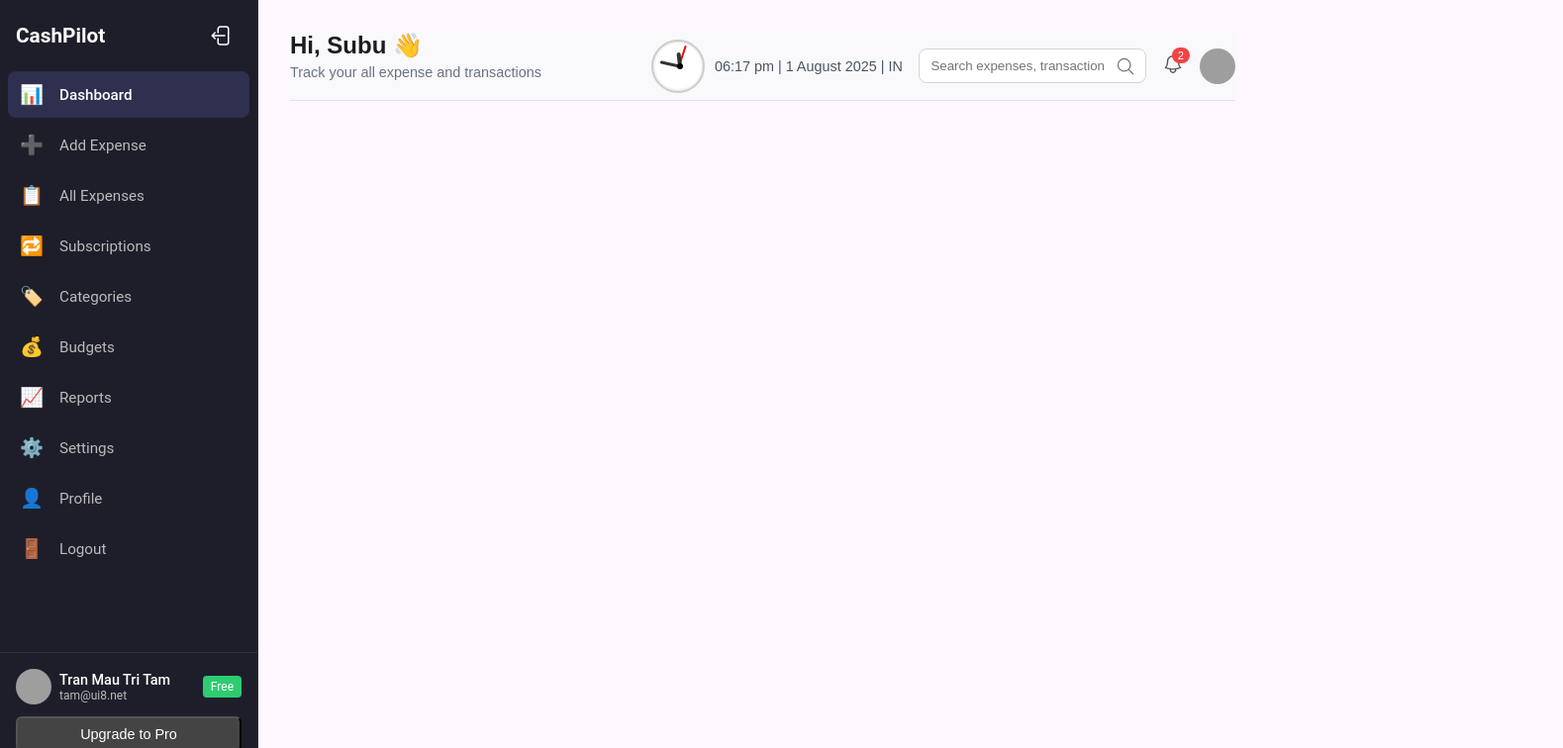
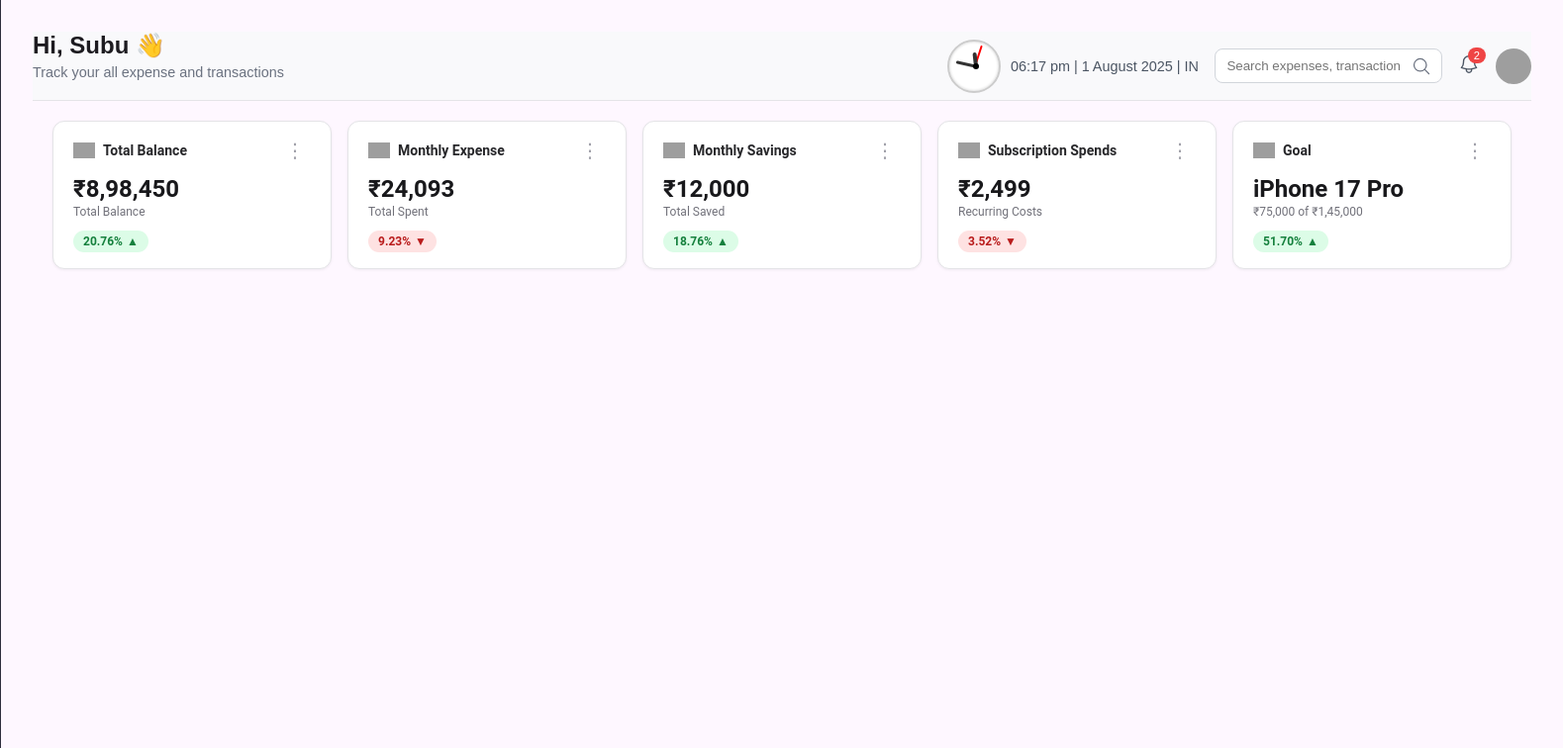
Before and after one commit to Surajpr21/CashPilot, a React (Create React App) app: page /dashboard in a window 1280 px wide. Shown: the top 756 px of the page at 99% size, 1579 px wide, since content can reach past the window. Built offline with nearby package versions, Linux system fonts and the light colour scheme; grey boxes are pictures that could not be loaded.

Commit message:
Add StatsCards component and integrate it into the Dashboard

```diff
--- a/src/components/Dashboard/Dashboard.jsx
+++ b/src/components/Dashboard/Dashboard.jsx
@@ -3,6 +3,7 @@ import React, { useState } from "react";
 import "./Dashboard.css";
 import Sidebar from "../Dashboard/Sidebar/Sidebar";
 import DashboardHeader from "../Dashboard/DashboardHeader/DashboardHeader";
+import StatsCards from "../Dashboard/StatsCard/StatsCards";
 
 const Dashboard = () => {
   const [isSidebarExpanded, setIsSidebarExpanded] = useState(true);
@@ -20,6 +21,9 @@ const Dashboard = () => {
         }`}
       >
          <DashboardHeader />
+        <div className="dashboard-stats">
+          <StatsCards />
+          </div>
       </div>
     </div>
   );
--- /dev/null
+++ b/src/components/Dashboard/StatsCard/StatsCards.css
@@ -0,0 +1,89 @@
+/* src/components/StatsCards/StatsCards.css */
+
+.stats-card-dashboard-container {
+  display: flex;
+  gap: 16px;
+  padding: 20px;
+  overflow-x: auto;
+}
+
+.stats-card-dashboard-card {
+  background-color: #fff;
+  border-radius: 12px;
+  padding: 16px 20px;
+  min-width: 240px;
+  box-shadow: 0 1px 3px rgba(0, 0, 0, 0.06);
+  border: 1.5px solid #e4e4e7;
+  display: flex;
+  flex-direction: column;
+  justify-content: space-between;
+  transition: box-shadow 0.2s ease;
+}
+
+.stats-card-dashboard-card:hover {
+  box-shadow: 0 4px 12px rgba(0, 0, 0, 0.08);
+}
+
+.stats-card-dashboard-header {
+  display: flex;
+  justify-content: space-between;
+  align-items: center;
+}
+
+.stats-card-dashboard-title {
+  display: flex;
+  align-items: center;
+  gap: 8px;
+  font-weight: 600;
+  font-size: 14px;
+  color: #27272a;
+}
+
+.stats-card-dashboard-icon {
+  width: 22px;
+  height: 22px;
+  object-fit: contain;
+}
+
+.stats-card-dashboard-menu {
+  background: none;
+  border: none;
+  font-size: 20px;
+  color: #a1a1aa;
+  cursor: pointer;
+}
+
+.stats-card-dashboard-value {
+  font-size: 24px;
+  font-weight: 700;
+  margin-top: 12px;
+  color: #18181b;
+}
+
+.stats-card-dashboard-label {
+  font-size: 12px;
+  color: #71717a;
+  margin-top: 2px;
+}
+
+.stats-card-dashboard-change {
+  margin-top: 12px;
+  font-size: 12px;
+  font-weight: 600;
+  padding: 4px 10px;
+  border-radius: 999px;
+  width: fit-content;
+  display: flex;
+  align-items: center;
+  gap: 4px;
+}
+
+.stats-card-dashboard-change.positive {
+  background-color: #dcfce7;
+  color: #15803d;
+}
+
+.stats-card-dashboard-change.negative {
+  background-color: #fee2e2;
+  color: #b91c1c;
+}
--- /dev/null
+++ b/src/components/Dashboard/StatsCard/StatsCards.jsx
@@ -0,0 +1,74 @@
+// src/components/StatsCards/StatsCards.jsx
+import React from 'react';
+import './StatsCards.css';
+
+const statsData = [
+  {
+    title: 'Total Balance',
+    value: '₹8,98,450',
+    label: 'Total Balance',
+    change: '20.76%',
+    positive: true,
+    icon: '/icons/in-transit.png',
+  },
+  {
+    title: 'Monthly Expense',
+    value: '₹24,093',
+    label: 'Total Spent',
+    change: '9.23%',
+    positive: false,
+    icon: '/icons/shipped.png',
+  },
+  {
+    title: 'Monthly Savings',
+    value: '₹12,000',
+    label: 'Total Saved',
+    change: '18.76%',
+    positive: true,
+    icon: '/icons/pending.png',
+  },
+  {
+    title: 'Subscription Spends',
+    value: '₹2,499',
+    label: 'Recurring Costs',
+    change: '3.52%',
+    positive: false,
+    icon: '/icons/subscription.png',
+  },
+  {
+    title: 'Goal',
+    value: 'iPhone 17 Pro',
+    label: '₹75,000 of ₹1,45,000',
+    change: '51.70%',
+    positive: true,
+    icon: '/icons/goal.png',
+  },
+];
+
+const StatsCards = () => {
+  return (
+    <div className="stats-card-dashboard-container">
+      {statsData.map((item, index) => (
+        <div key={index} className="stats-card-dashboard-card">
+          <div className="stats-card-dashboard-header">
+            <div className="stats-card-dashboard-title">
+              <img src={item.icon} alt="icon" className="stats-card-dashboard-icon" />
+              <span>{item.title}</span>
+            </div>
+            <button className="stats-card-dashboard-menu">⋮</button>
+          </div>
+
+          <div className="stats-card-dashboard-value">{item.value}</div>
+          <div className="stats-card-dashboard-label">{item.label}</div>
+
+          <div className={`stats-card-dashboard-change ${item.positive ? 'positive' : 'negative'}`}>
+            <span>{item.change}</span>
+            <span>{item.positive ? '▲' : '▼'}</span>
+          </div>
+        </div>
+      ))}
+    </div>
+  );
+};
+
+export default StatsCards;
```
